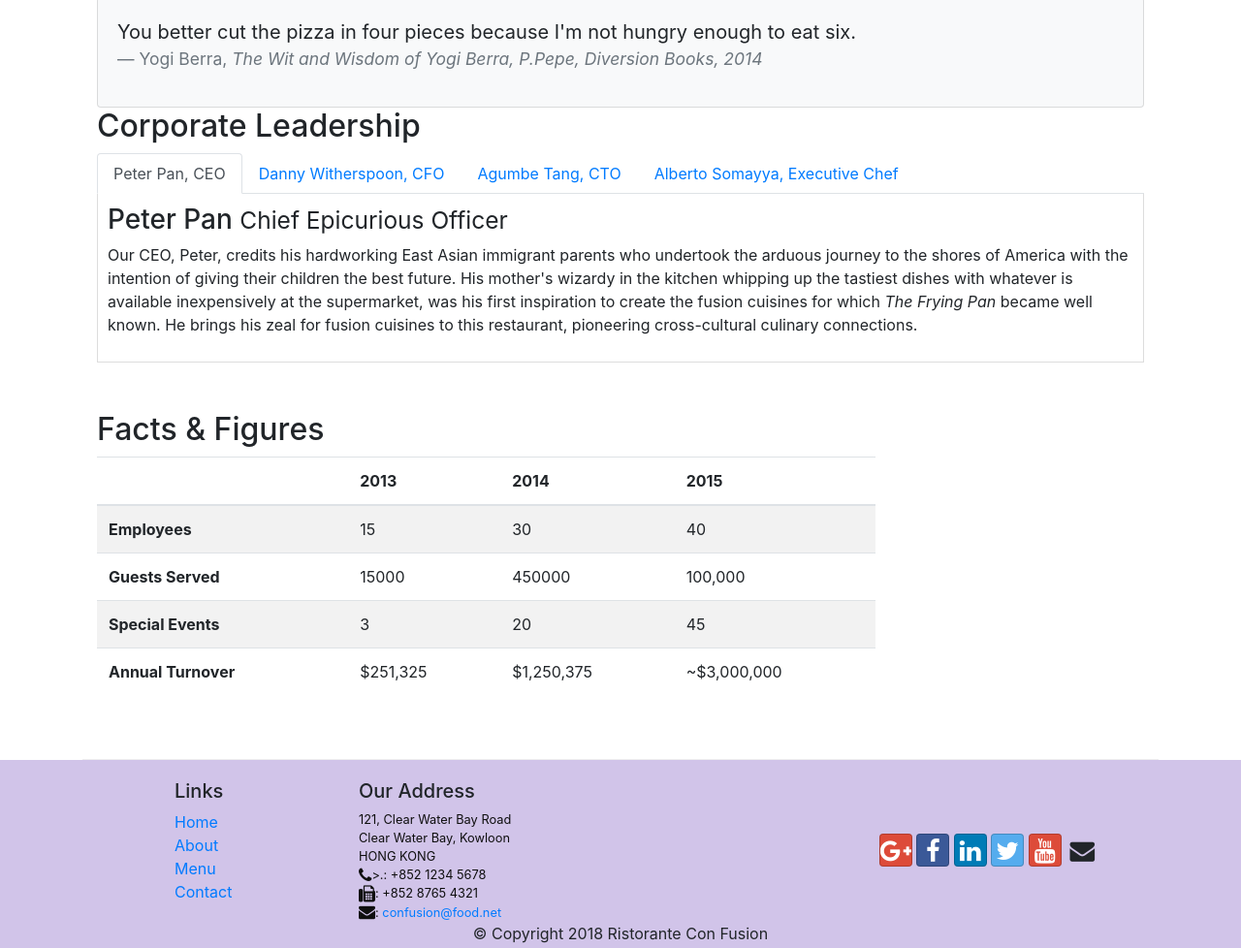
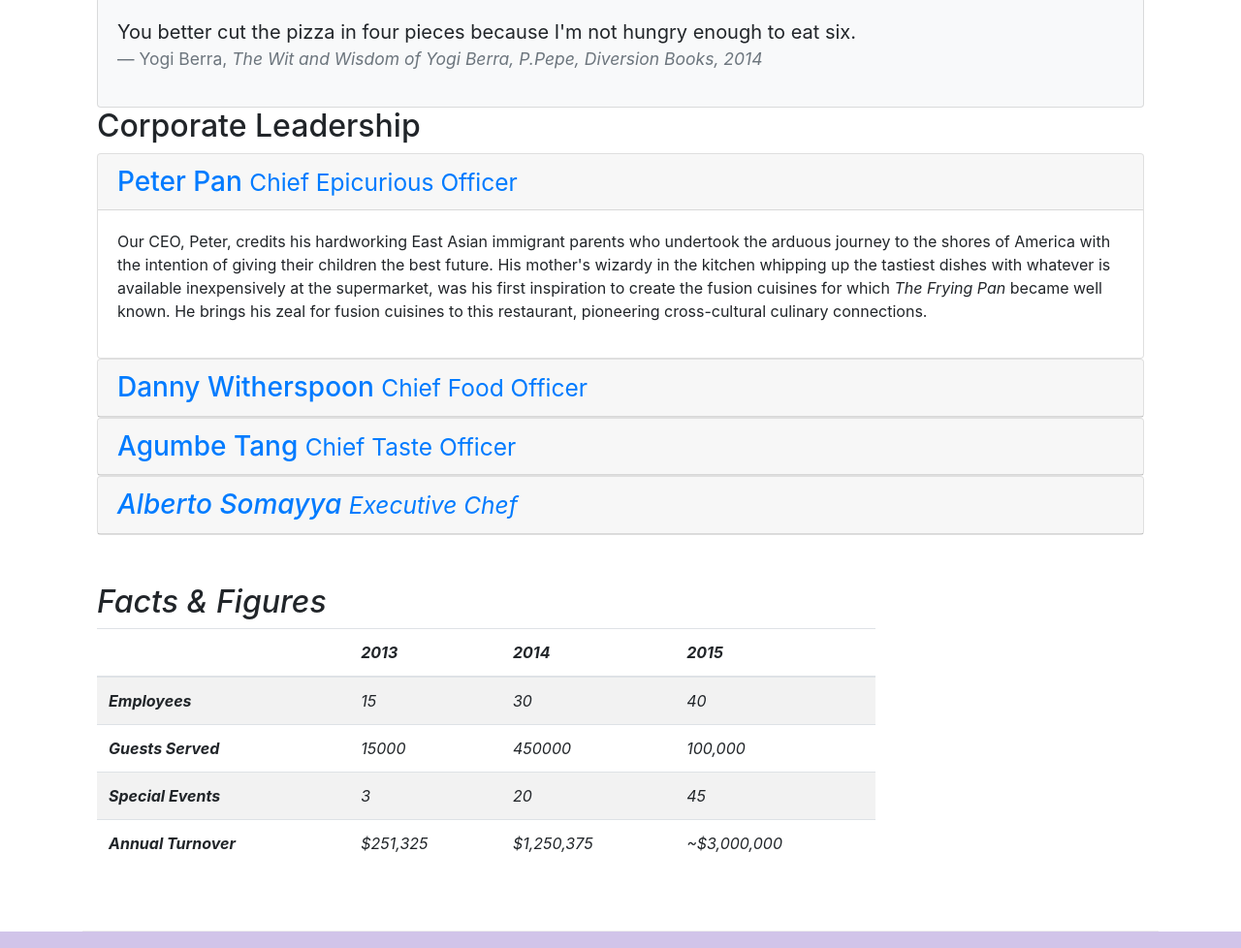
Before and after one commit to leehungtien/Bootstrap-Coursera, a website: page aboutus.html in a window 1280 px wide. Shown: the part 762-1740 px from the top of the page at 97% size. Drawn offline with nearby package versions, Linux system fonts and the light colour scheme.

Commit message:
accordion

```diff
--- a/aboutus.html
+++ b/aboutus.html
@@ -102,41 +102,65 @@
             <div class="col-12 col-sm-12">
                 <h2>Corporate Leadership</h2>
 
-                <ul class="nav nav-tabs">
-                    <li class="nav-item">
-                        <a class="nav-link active" href="#peter"
-                            role="tab" data-toggle="tab">Peter Pan, CEO</a>
-                    </li>
-                    <li class="nav-item">
-                        <a class="nav-link" href="#danny"
-                            role="tab" data-toggle="tab">Danny Witherspoon, CFO</a>
-                    </li>
-                    <li class="nav-item">
-                        <a class="nav-link" href="#agumbe"
-                            role="tab" data-toggle="tab">Agumbe Tang, CTO</a>
-                    </li>
-                    <li class="nav-item">
-                        <a class="nav-link" href="#peter"
-                            role="tab" data-toggle="tab">Alberto Somayya, Executive Chef</a>
-                    </li>
-                </ul>
+                <div id="accordion">
+                    <div class="card">
+                        <div class="card-header" role="tab" id="peterhead">
+                            <h3 class="mb-0">
+                                <a class="collapsed" data-toggle="collapse" data-target="#peter">
+                                Peter Pan <small>Chief Epicurious Officer</small>
+                                </a>
+                            </h3>
+                        </div>
+                        <div class="collapse show" id="peter" data-parent="#accordion">
+                            <div class="card-body">
+                                <p class="d-none d-sm-block">Our CEO, Peter, credits his hardworking East Asian immigrant parents who undertook the arduous journey to the shores of America with the intention of giving their children the best future. His mother's wizardy in the kitchen whipping up the tastiest dishes with whatever is available inexpensively at the supermarket, was his first inspiration to create the fusion cuisines for which <em>The Frying Pan</em> became well known. He brings his zeal for fusion cuisines to this restaurant, pioneering cross-cultural culinary connections.</p>
+                            </div>
+                        </div>
+                    </div>
 
-                <div class="tab-content">
-                    <div role="tabpanel" class="tab-pane fade show active" id="peter">
-                        <h3>Peter Pan <small>Chief Epicurious Officer</small></h3>
-                        <p class="d-none d-sm-block">Our CEO, Peter, credits his hardworking East Asian immigrant parents who undertook the arduous journey to the shores of America with the intention of giving their children the best future. His mother's wizardy in the kitchen whipping up the tastiest dishes with whatever is available inexpensively at the supermarket, was his first inspiration to create the fusion cuisines for which <em>The Frying Pan</em> became well known. He brings his zeal for fusion cuisines to this restaurant, pioneering cross-cultural culinary connections.</p>
+                    <div class="card">
+                        <div class="card-header" role="tab" id="dannyhead">
+                            <h3 class="mb-0">
+                                <a class="collapsed" data-toggle="collapse" data-target="#danny">
+                                Danny Witherspoon <small>Chief Food Officer</small>
+                                </a>
+                            </h3>
+                        </div>
+                        <div class="collapse" id="danny" data-parent="#accordion">
+                            <div class="card-body">
+                                <p class="d-none d-sm-block">Our CFO, Danny, as he is affectionately referred to by his colleagues, comes from a long established family tradition in farming and produce. His experiences growing up on a farm in the Australian outback gave him great appreciation for varieties of food sources. As he puts it in his own words, <em>Everything that runs, wins, and everything that stays, pays!</em></p>
+                            </div>
+                        </div>
                     </div>
-                    <div role="tabpanel" class="tab-pane fade" id="danny">
-                        <h3>Danny Witherspoon <small>Chief Food Officer</small></h3>
-                        <p class="d-none d-sm-block">Our CFO, Danny, as he is affectionately referred to by his colleagues, comes from a long established family tradition in farming and produce. His experiences growing up on a farm in the Australian outback gave him great appreciation for varieties of food sources. As he puts it in his own words, <em>Everything that runs, wins, and everything that stays, pays!</em></p>
+
+                    <div class="card">
+                        <div class="card-header" role="tab" id="agumbehead">
+                            <h3 class="mb-0">
+                                <a class="collapsed" data-toggle="collapse" data-target="#agumbe">
+                                Agumbe Tang <small>Chief Taste Officer</small>
+                                </a>
+                            </h3>
+                        </div>
+                        <div class="collapse" id="agumbe" data-parent="#accordion">
+                            <div class="card-body">
+                                <p class="d-none d-sm-block">Blessed with the most discerning gustatory sense, Agumbe, our CTO, personally ensures that every dish that we serve meets his exacting tastes. Our chefs dread the tongue lashing that ensues if their dish does not meet his exacting standards. He lives by his motto, <em>You click only if you survive my lick.</p>
+                            </div>
+                        </div>
                     </div>
-                    <div role="tabpanel" class="tab-pane fade" id="agumbe">
-                        <h3>Agumbe Tang <small>Chief Taste Officer</small></h3>
-                        <p class="d-none d-sm-block">Blessed with the most discerning gustatory sense, Agumbe, our CTO, personally ensures that every dish that we serve meets his exacting tastes. Our chefs dread the tongue lashing that ensues if their dish does not meet his exacting standards. He lives by his motto, <em>You click only if you survive my lick.</em></p>
-                    </div>
-                    <div role="tabpanel" class="tab-pane fade" id="peter">
-                        <h3>Alberto Somayya <small>Executive Chef</small></h3>
-                        <p class="d-none d-sm-block">Award winning three-star Michelin chef with wide International experience having worked closely with whos-who in the culinary world, he specializes in creating mouthwatering Indo-Italian fusion experiences. He says, <em>Put together the cuisines from the two craziest cultures, and you get a winning hit! Amma Mia!</em></p>
+
+                    <div class="card">
+                        <div class="card-header" role="tab" id="albertohead">
+                            <h3 class="mb-0">
+                                <a class="collapsed" data-toggle="collapse" data-target="#alberto">
+                                Alberto Somayya <small>Executive Chef</small>
+                                </a>
+                            </h3>
+                        </div>
+                        <div class="collapse" id="alberto" data-parent="#accordion">
+                            <div class="card-body">
+                                <p class="d-none d-sm-block">Award winning three-star Michelin chef with wide International experience having worked closely with whos-who in the culinary world, he specializes in creating mouthwatering Indo-Italian fusion experiences. He says, <em>Put together the cuisines from the two craziest cultures, and you get a winning hit! Amma Mia!</em></p>
+                            </div>
+                        </div>
                     </div>
                 </div>
             </div>
```
